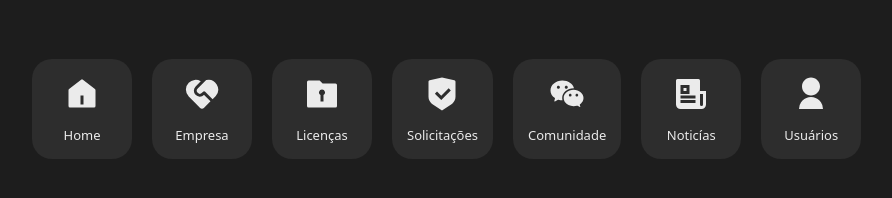
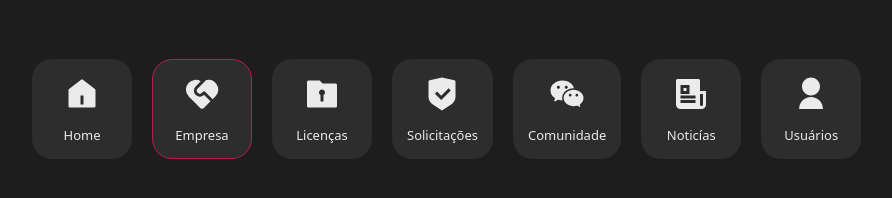
Before and after one commit to Cacimbo-angolan-software-factory/cacimbo-web, a React (Vite) app: page /Admin/empresas in a window 1280 px wide. Shown: the part 152-350 px from the top of the page, without its empty margins (28-920 px from the left). Built offline with nearby package versions, Linux system fonts and the light colour scheme; no server answers.

Commit message:
fixed style

```diff
--- a/src/components/menu/Menu.tsx
+++ b/src/components/menu/Menu.tsx
@@ -25,7 +25,12 @@ const Menu: React.FC = () => {
         <p>Home</p>
       </MenuItem>
 
-      <MenuItem to='/'>
+      <MenuItem
+        className={
+          location.pathname === `/Admin/empresas` ? 'active' : 'inherit'
+        }
+        to='/Admin/empresas'
+      >
         <span>
           <RiServiceFill />
         </span>
```
